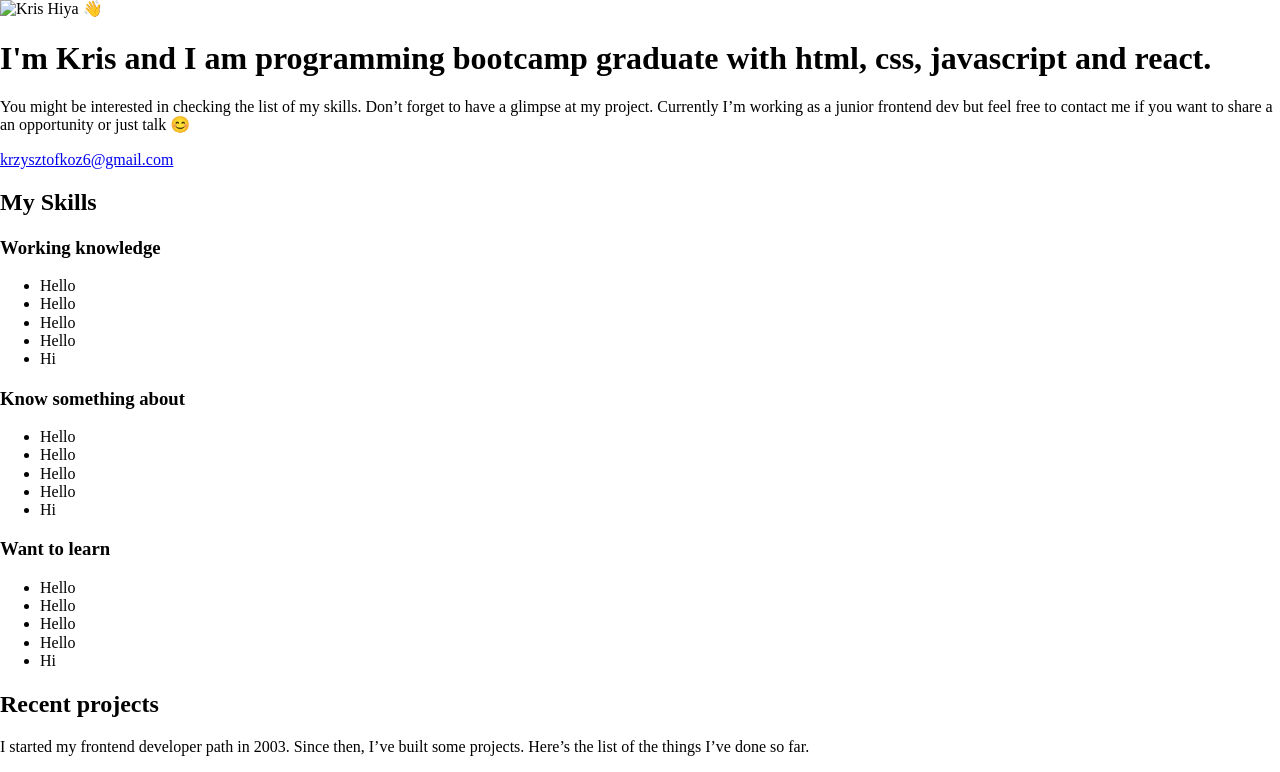
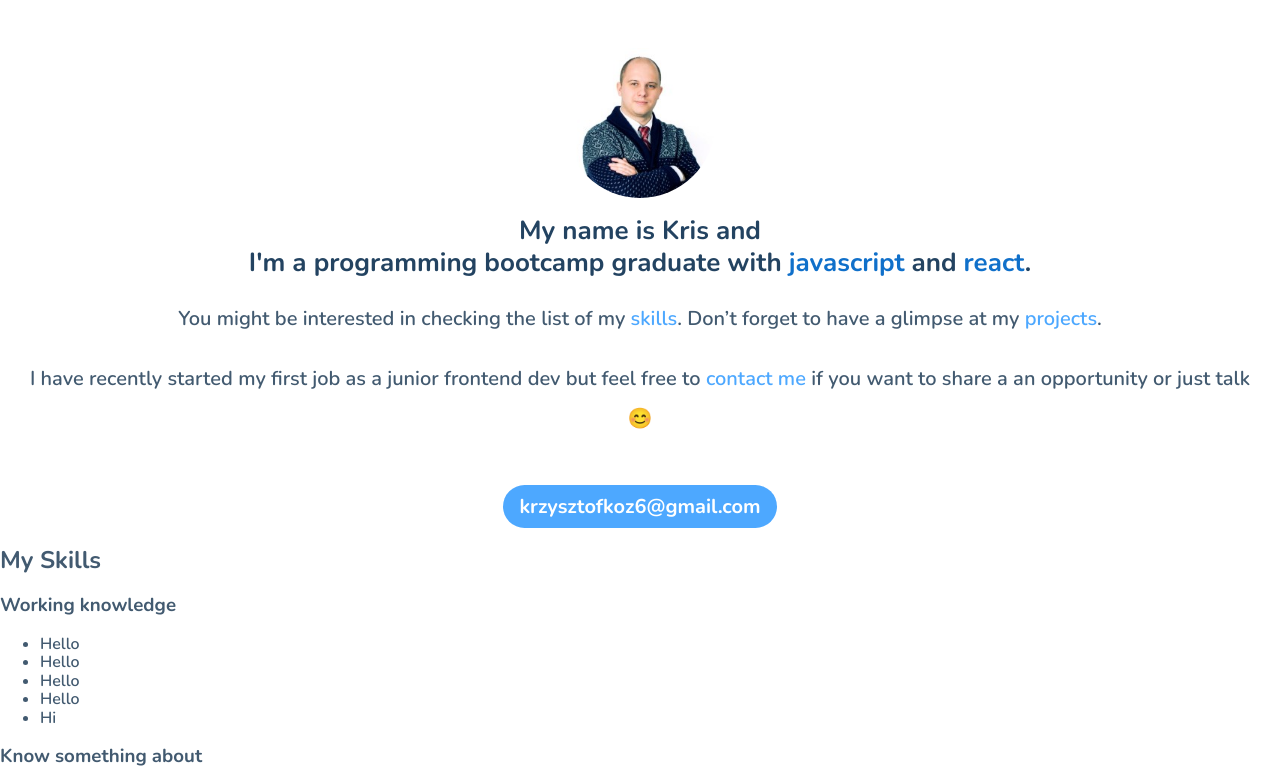
Before and after one commit to krzysztof-kozak/portfolio, a website built with webpack: page src/pages/index.html in a window 1280 px wide. Shown: the top 772 px of the page. Built offline with nearby package versions, Linux system fonts and the light colour scheme.

Commit message:
Add hero style

```diff
--- a/src/pages/index.html
+++ b/src/pages/index.html
@@ -20,24 +20,31 @@
   <body>
     <main>
       <section class="hero">
-        <img src="#" alt="Kris" class="hero__img" />
+        <div class="image-wrapper">
+          <img src="../assets/img/avatar.jpeg" alt="Kris" class="hero__img" />
           <span class="hero__greeting">Hiya 👋</span>
+        </div>
+        <div class="text-wrapper">
           <h1 class="hero__header">
-          I'm Kris and I am programming bootcamp graduate with html, css,
+            My name is Kris and<br />
+            I'm a programming bootcamp graduate with
             <span class="accent">javascript</span> and
             <span class="accent">react</span>.
           </h1>
           <p class="hero__text">
             You might be interested in checking the list of my
-          <span class="accent">skills</span>. Don’t forget to have a glimpse at
-          my <span class="accent">project</span>. Currently I’m working as a
-          junior frontend dev but feel free to
-          <span class="accent">contact me</span> if you want to share a an
-          opportunity or just talk 😊
+            <a href="#skills" class="link">skills</a>. Don’t forget to have a
+            glimpse at my <a href="#projects" class="link">projects</a>.
+          </p>
+          <p class="hero__text">
+            I have recently started my first job as a junior frontend dev but feel free to
+            <a href="#contact" class="link">contact me</a> if you want to share
+            a an opportunity or just talk 😊
           </p>
           <a class="hero__contact" href="mailto:krzysztofkoz6@gmail.com"
             >krzysztofkoz6@gmail.com</a
           >
+        </div>
       </section>
 
       <section class="skills">
--- a/src/scss/main.scss
+++ b/src/scss/main.scss
@@ -1 +1,21 @@
 @import "~normalize.css";
+
+@import "modules/_variables.scss";
+@import "modules/hero.scss";
+
+@import url("https://fonts.googleapis.com/css2?family=Nunito:ital,wght@0,600;0,700;1,300&family=Roboto+Mono:wght@400;700&display=swap");
+
+html {
+  box-sizing: border-box;
+  color: $textDefault;
+}
+
+*,
+*:before,
+*:after {
+  box-sizing: inherit;
+}
+
+body {
+  font-family: "Nunito", sans-serif;
+}
--- /dev/null
+++ b/src/scss/modules/_variables.scss
@@ -0,0 +1,4 @@
+$textDefault: #425A70;
+$textDark: #234361;
+$textLink: #4DA8FF;
+$blue: #1070ca;
--- /dev/null
+++ b/src/scss/modules/hero.scss
@@ -0,0 +1,55 @@
+.hero {
+  padding: 48px 16px 0;
+  text-align: center;
+
+  .image-wrapper {
+    display: flex;
+    align-items: center;
+    justify-content: center;
+  }
+
+  .accent {
+    color: $blue;
+  }
+
+  .link {
+    text-decoration: none;
+    color: $textLink;
+  }
+
+  &__img {
+    width: 150px;
+    height: 150px;
+    border-radius: 50%;
+  }
+
+  &__greeting {
+    display: none;
+  }
+
+  &__header {
+    color: $textDark;
+    font-size: 1.625rem;
+    line-height: 2rem;
+  }
+
+  &__text {
+    font-weight: 300;
+    font-size: 1.25rem;
+    line-height: 2.5rem;
+    &:last-of-type {
+      margin-bottom: 3rem;
+    }
+  }
+
+  &__contact {
+    font-weight: bold;
+    font-size: 1.25rem;
+    line-height: 2.5rem;
+    background: $textLink;
+    border-radius: 64px;
+    padding: 8px 16px;
+    color: #fff;
+    text-decoration: none;
+  }
+}
```
Also changed, not shown: src/assets/img/avatar.jpeg (added). Lines whose indentation alone changed are shown as unchanged.
